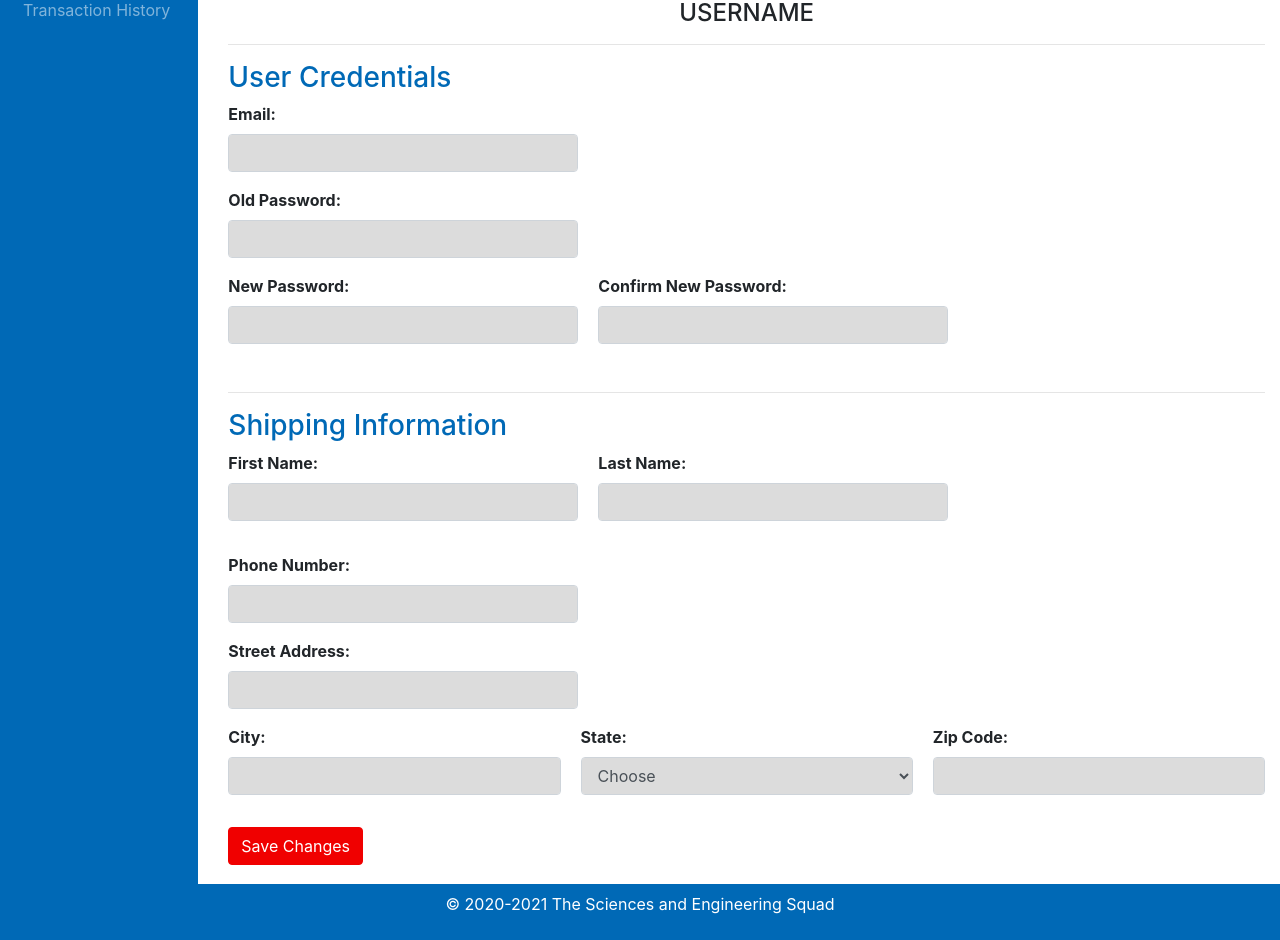
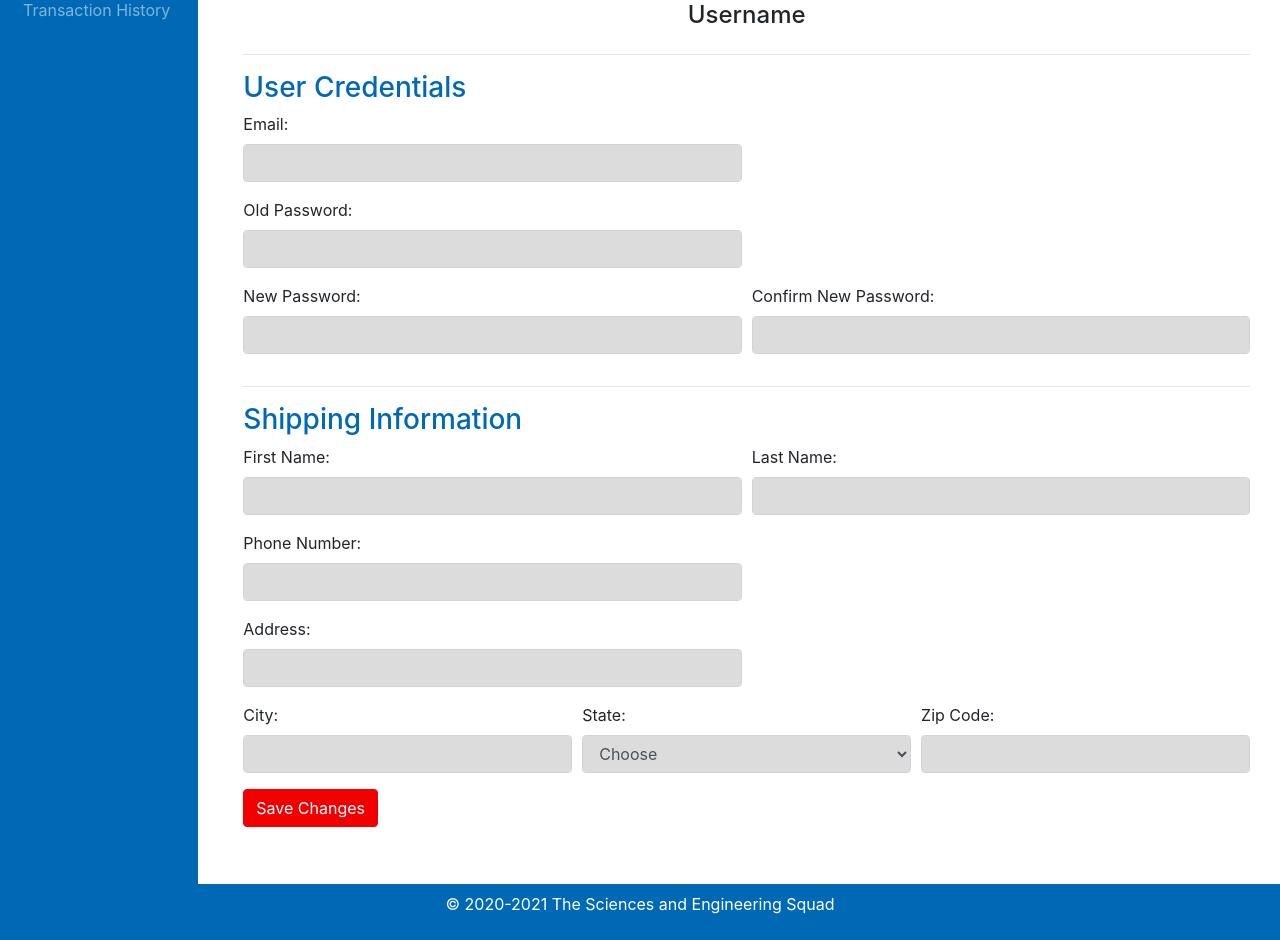
Before and after one commit to The-Sciences-and-Engineering-Squad/Marketext, a React (Create React App) app in the folder client/: page /Profile in a window 1280 px wide. Shown: the part 240-1180 px from the top of the page. Built offline with nearby package versions, Linux system fonts and the light colour scheme.

Commit message:
Modified Albert's Code for fluidity of forms

```diff
--- a/client/src/components/UserPages/Profile/Profile.css
+++ b/client/src/components/UserPages/Profile/Profile.css
@@ -1,9 +1,4 @@
-#Profile {
-  margin-top: 40px;
-  height: 100%;
-}
-
-h3 {
+#profileDescription {
   color: #0069B6;
 }
 
@@ -11,77 +6,14 @@ h3 {
   border-radius: 50%;
   background: #0069B6;
   width: 150px;
-  display: block;
-  margin-left: auto;
-  margin-right: auto;
 }
 
-#ProfileImage {
-  width: 50%;
-  margin: 0 auto;
-  text-align:center;
-  margin-top: 10px;
+#profile-forms {
+  background-color: #DCDCDC;
 }
 
-#userName {
-  margin-top: 20px;;
-}
-
-#UserCredentials, #ProfileInfo {
-  margin-left: 10px;
-}
-
-label {
-  font-weight: bold;
-}
-
-input {
-  min-width: 150px;
-  max-width: 350px;
-}
-
-input[type=text], input[type=email], input[type=password] {
-  background-color: #DCDCDC;
-  color: black;
-  outline-color: grey;
-}
-
-#newPasswordBox, #fullNameBox, #location{
-  width: 100%;
-  display: inline-flex;
-}
-
-#newPW1Box, #firstNameBox {
-  width: 100%;
-  min-width: 150px;
-  max-width: 350px;
-}
-
-#newPW2Box, #lastNameBox {
-  width: 100%;
-  margin-left: 20px;
-  min-width: 150px;
-  max-width: 350px;
-}
-
-#cityBox {
-  width: 100%;
-  min-width: 150px;
-  max-width: 350px;
-}
-
-#stateBox {
-  width: 100%;
-  min-width: 150px;
-  max-width: 350px;
-  margin-left: 20px;
-  margin-right: 20px;
-}
-
-#zipcodeBox {
-  width: 100%;
-  min-width: 150px;
-  max-width: 350px;
+#profile-forms:focus {
+  background-color: white;
 }
 
 #saveChangesBtn {
@@ -93,19 +25,3 @@ input[type=text], input[type=email], input[type=password] {
   background-color: #C80000;
   border-color: #C80000;
 }
-
-#stateInput {
-  background-color: #DCDCDC;
-}
-
-@media screen and (max-width: 900px) {
-    #newPasswordBox, #fullNameBox, #location {
-        display: block;
-    }
-
-    #newPW2Box, #lastNameBox, #stateBox, #zipcodeBox{
-      margin-left: 0px;
-      margin-right: 0;
-      margin-top: 10px;
-    }
-}
--- a/client/src/components/UserPages/Profile/Profile.js
+++ b/client/src/components/UserPages/Profile/Profile.js
@@ -3,13 +3,11 @@ import Container from 'react-bootstrap/Container';
 import Row from 'react-bootstrap/Row';
 import Col from 'react-bootstrap/Col';
 import Sidebar from '../../Sidebar/Sidebar';
-import blankProfileImage from '../../../public/blank-profile.png';
-import InputGroup from 'react-bootstrap/InputGroup'
-import FormControl from 'react-bootstrap/FormControl'
 import Button from 'react-bootstrap/Button'
 import Image from 'react-bootstrap/Image'
 import Form from 'react-bootstrap/Form';
 
+import blankProfileImage from '../../../public/blank-profile.png';
 import './Profile.css';
 
 export default class Profile extends React.Component {
@@ -21,60 +19,75 @@ export default class Profile extends React.Component {
             <Sidebar />
           </Col>
           <Col xs="8" sm="9" md="10">
-            <Col id="ProfileImage" xs={6} md={4}>
-              <Image id="profileImg" src={blankProfileImage} roundedCircle />
-              <h4 id="userName">USERNAME</h4>
+            <Container fluid>
+              <Row className="justify-content-center mt-4">
+                <Col xs="auto">
+                  <Image id="profileImg" src={blankProfileImage} roundedCircle />                </Col>
+              </Row>
+              <Row className="justify-content-center mt-2">
+                <Col xs="auto">
+                  <h4 id="userName">Username</h4>
                 </Col>
+              </Row>
               <hr/>
+              <Row>
+                <Col>
                   <Form>
-              <h3> User Credentials </h3>
-              <Form.Group id="emailBox">
-                <Form.Label id="emailLabel">Email:</Form.Label>
-                <Form.Control id="emailInput" type="email" placeholder=""/>
+                    <h3 id="profileDescription"> User Credentials </h3>
+                    <Form.Row>
+                      <Form.Group as={Col} sm="12" md="6" controlId="formEmail">
+                        <Form.Label>Email:</Form.Label>
+                        <Form.Control id="profile-forms" type="email" />
                       </Form.Group>
-              <Form.Group id="oldPWBox">
-                <Form.Label id="oldPWLabel">Old Password:</Form.Label>
-                <Form.Control id="oldPWLabel" type="password" placeholder=""/>
+                    </Form.Row>
+                    <Form.Row>
+                      <Form.Group as={Col} sm="12" md="6" controlId="formOldPassword">
+                        <Form.Label>Old Password:</Form.Label>
+                        <Form.Control id="profile-forms" type="password" />
                       </Form.Group>
-
-              <Form.Group id="newPasswordBox">
-                <Form.Group id="newPW1Box">
-                  <Form.Label id="newPW1Label">New Password:</Form.Label>
-                  <Form.Control id="newPW1Input" type="password" placeholder=""/>
+                    </Form.Row>
+                    <Form.Row>
+                      <Form.Group as={Col} sm="12" md="6" controlId="formNewPassword">
+                        <Form.Label>New Password:</Form.Label>
+                        <Form.Control id="profile-forms" type="password" />
                       </Form.Group>
-                <Form.Group id="newPW2Box">
-                  <Form.Label id="newPW2Label">Confirm New Password:</Form.Label>
-                  <Form.Control id="newPW2Input" type="password" placeholder=""/>
+                      <Form.Group as={Col} sm="12" md="6" controlId="formConfirmPassword">
+                        <Form.Label>Confirm New Password:</Form.Label>
+                        <Form.Control id="profile-forms" type="password" />
                       </Form.Group>
+                    </Form.Row>
+                    <hr/>
+                    <h3 id="profileDescription"> Shipping Information </h3>
+                    <Form.Row>
+                      <Form.Group as={Col} sm="12" md="6" controlId="formFirstName">
+                        <Form.Label>First Name:</Form.Label>
+                        <Form.Control id="profile-forms" type="text" />
                       </Form.Group>
-              <hr/>
-              <h3> Shipping Information </h3>
-              <Form.Group id="fullNameBox">
-                <Form.Group id="firstNameBox">
-                  <Form.Label id="firstNameLabel">First Name:</Form.Label>
-                  <Form.Control id="firstNameInput" type="text" placeholder=""/>
+                      <Form.Group as={Col} sm="12" md="6" controlId="formLastName">
+                        <Form.Label>Last Name:</Form.Label>
+                        <Form.Control id="profile-forms" type="text" />
                       </Form.Group>
-                <Form.Group id="lastNameBox">
-                  <Form.Label id="lastNameLabel">Last Name:</Form.Label>
-                  <Form.Control id="lastNameInput" type="text" placeholder=""/>
+                    </Form.Row>
+                    <Form.Row>
+                      <Form.Group as={Col} sm="12" md="6" controlId="formPhoneNumber">
+                        <Form.Label>Phone Number:</Form.Label>
+                        <Form.Control id="profile-forms" type="text" />
                       </Form.Group>
+                    </Form.Row>
+                    <Form.Row>
+                      <Form.Group as={Col} sm="12" md="6" controlId="formAddress">
+                        <Form.Label>Address:</Form.Label>
+                        <Form.Control id="profile-forms" type="text" />
                       </Form.Group>
-              <Form.Group id="phoneNumberBox">
-                <Form.Label id="phoneNumberLabel">Phone Number:</Form.Label>
-                <Form.Control id="phoneNumberInput" type="text" placeholder=""/>
+                    </Form.Row>
+                    <Form.Row>
+                      <Form.Group as={Col} sm="12" md="4" controlId="formCity">
+                        <Form.Label>City:</Form.Label>
+                        <Form.Control id="profile-forms" type="text" />
                       </Form.Group>
-              <Form.Group id="streetBox">
-                <Form.Label id="streetLabel">Street Address:</Form.Label>
-                <Form.Control id="streetInput" type="text" placeholder=""/>
-              </Form.Group>
-              <Form.Group id="location">
-                <Form.Group id="cityBox">
-                  <Form.Label id="cityLabel">City:</Form.Label>
-                  <Form.Control id="streetInput" type="text" placeholder=""/>
-                </Form.Group>
-                <Form.Group id="stateBox">
-                  <Form.Label id="stateLabel">State:</Form.Label>
-                  <Form.Control as="select" id="stateInput">
+                      <Form.Group as={Col} sm="12" md="4" controlId="formState">
+                        <Form.Label>State:</Form.Label>
+                        <Form.Control id="profile-forms" as="select" defaultValue="">
                           <option value="">Choose</option>
                           <option value="AL">Alabama</option>
                           <option value="AK">Alaska</option>
@@ -128,13 +141,16 @@ export default class Profile extends React.Component {
                           <option value="WY">Wyoming</option>
                         </Form.Control>
                       </Form.Group>
-                <Form.Group id="zipcodeBox">
-                  <Form.Label id="zipcodeLabel">Zip Code:</Form.Label>
-                  <Form.Control id="zipcodeInput" type="text" placeholder=""/>
+                      <Form.Group  as={Col} sm="12" md="4" controlId="formZip">
+                        <Form.Label>Zip Code:</Form.Label>
+                        <Form.Control id="profile-forms" type="text" />
                       </Form.Group>
-              </Form.Group>
+                    </Form.Row>
                     <Button id="saveChangesBtn">Save Changes</Button>
                   </Form>
+                </Col>
+              </Row>
+            </Container>
           </Col>
         </Row>
       </Container>
```
Lines whose indentation alone changed are shown as unchanged.
